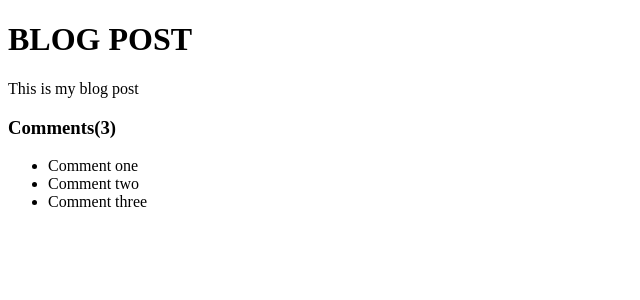
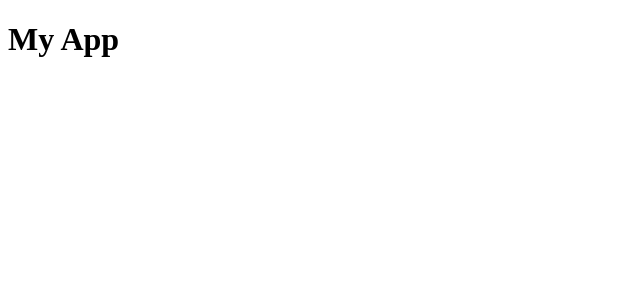
Before and after one commit to leopoldkwok/feedback-app, a React (Create React App) app: page / in a window 1280 px wide. Shown: the top 300 px of the page, without its empty margins (0-640 px from the left). Built offline with nearby package versions, Linux system fonts and the light colour scheme.

Commit message:
Conditionals

```diff
--- a/src/App.js
+++ b/src/App.js
@@ -1,25 +1,7 @@
 function App() {
-  const title = 'Blog Post';
-  const body = 'This is my blog post';
-  const comments = [
-    { id: 1, text: 'Comment one' },
-    { id: 2, text: 'Comment two' },
-    { id: 3, text: 'Comment three' },
-  ];
-
   return (
     <div class='container'>
-      <h1>{title.toUpperCase()}</h1>
-      <p>{body}</p>
-
-      <div className='comments'>
-        <h3>Comments({comments.length})</h3>
-        <ul>
-          {comments.map((comment, index) => (
-            <li key={index}>{comment.text}</li>
-          ))}
-        </ul>
-      </div>
+      <h1>My App</h1>
     </div>
   );
 }
```
